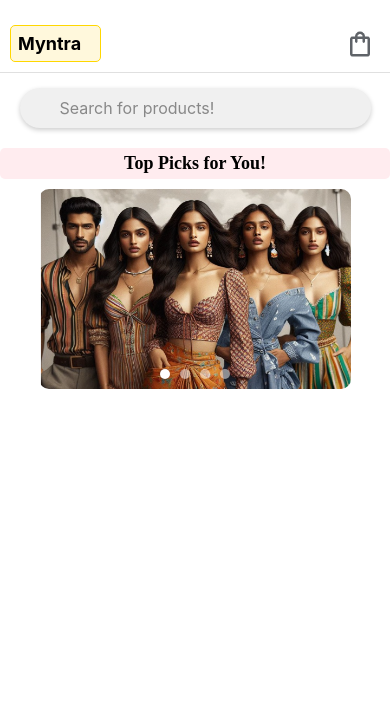
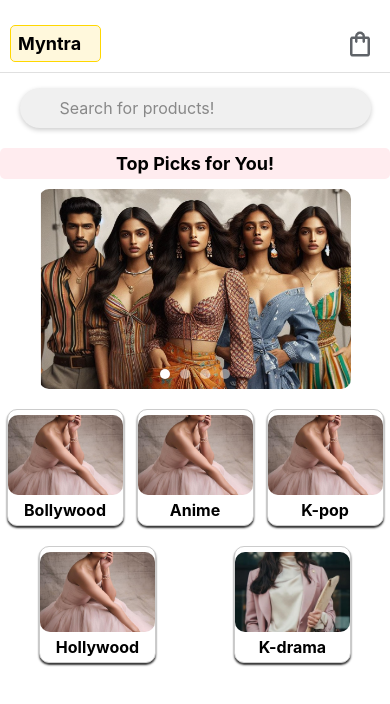
Before and after one commit to kohantikanath/MyntraHackathon, a React Native app: screen /BollywoodScreen in a window 390 px wide. Shown: the top 704 px of the page. Built offline with nearby package versions, Linux system fonts and the light colour scheme; some icons are missing.

Commit message:
Category-Connections-Done

```diff
--- a/src/components/CategoryGrid.js
+++ b/src/components/CategoryGrid.js
@@ -4,12 +4,12 @@ import { View, Text, StyleSheet, TouchableOpacity, Image } from 'react-native';
 import { useNavigation } from '@react-navigation/native';
 
 const categories = [
-  { name: 'Bollywood', screen: 'BollywoodScreen', image: require('../../assets/images/bollywood-banner.png') },
-  { name: 'Anime', screen: 'AnimeScreen', image: require('../../assets/images/anime-banner.png') },
-  { name: 'K-pop', screen: 'KpopScreen', image: require('../../assets/images/kpop-banner.png') },
-  { name: 'C-drama', screen: 'CdramaScreen', image: require('../../assets/images/cdrama-banner.png') },
-  { name: 'Hollywood', screen: 'HollywoodScreen', image: require('../../assets/images/hollywood-banner.png') },
-  { name: 'K-drama', screen: 'KdramaScreen', image: require('../../assets/images/kdrama-banner.png') },
+  { name: 'Bollywood', screen: 'BollywoodScreen', image: require('../../assets/images/bollywood.jpg') },
+  { name: 'Anime', screen: 'AnimeScreen', image: require('../../assets/images/bollywood.jpg') },
+  { name: 'K-pop', screen: 'KpopScreen', image: require('../../assets/images/bollywood.jpg') },
+//   { name: 'C-drama', screen: 'CdramaScreen', image: require('../../assets/images/k-drama.jpg') },
+  { name: 'Hollywood', screen: 'HollywoodScreen', image: require('../../assets/images/bollywood.jpg') },
+  { name: 'K-drama', screen: 'KdramaScreen', image: require('../../assets/images/k-drama.jpg') },
 ];
 
 const CategoryGrid = () => {
--- a/src/navigation/AppNavigator.js
+++ b/src/navigation/AppNavigator.js
@@ -1,8 +1,32 @@
+// // src/navigation/AppNavigator.js
+// import React from 'react';
+// import { createStackNavigator } from '@react-navigation/stack';
+// import SplashScreen from '../screens/SplashScreen';
+// import ThemeSelectionScreen from '../screens/ThemeSelectionScreen';
+
+// const Stack = createStackNavigator();
+
+// const AppNavigator = () => {
+//   return (
+//     <Stack.Navigator screenOptions={{ headerShown: false }}>
+//       <Stack.Screen name="Splash" component={SplashScreen} />
+//       <Stack.Screen name="ThemeSelection" component={ThemeSelectionScreen} />
+//     </Stack.Navigator>
+//   );
+// };
+
+// export default AppNavigator;
 // src/navigation/AppNavigator.js
 import React from 'react';
 import { createStackNavigator } from '@react-navigation/stack';
 import SplashScreen from '../screens/SplashScreen';
 import ThemeSelectionScreen from '../screens/ThemeSelectionScreen';
+import BollywoodScreen from '../screens/BollywoodScreen';
+import AnimeScreen from '../screens/AnimeScreen';
+import KpopScreen from '../screens/KpopScreen';
+// import CdramaScreen from '../screens/CdramaScreen';
+import HollywoodScreen from '../screens/HollywoodScreen';
+import KdramaScreen from '../screens/KdramaScreen';
 
 const Stack = createStackNavigator();
 
@@ -11,6 +35,12 @@ const AppNavigator = () => {
     <Stack.Navigator screenOptions={{ headerShown: false }}>
       <Stack.Screen name="Splash" component={SplashScreen} />
       <Stack.Screen name="ThemeSelection" component={ThemeSelectionScreen} />
+      <Stack.Screen name="BollywoodScreen" component={BollywoodScreen} />
+      <Stack.Screen name="AnimeScreen" component={AnimeScreen} />
+      <Stack.Screen name="KpopScreen" component={KpopScreen} />
+      {/* <Stack.Screen name="CdramaScreen" component={CdramaScreen} /> */}
+      <Stack.Screen name="HollywoodScreen" component={HollywoodScreen} />
+      <Stack.Screen name="KdramaScreen" component={KdramaScreen} />
     </Stack.Navigator>
   );
 };
--- /dev/null
+++ b/src/screens/AnimeScreen.js
@@ -0,0 +1,26 @@
+// src/screens/AnimeScreen.js
+import React from 'react';
+import { View, Text, StyleSheet } from 'react-native';
+
+const AnimeScreen = () => {
+  return (
+    <View style={styles.container}>
+      <Text style={styles.text}>Anime Category</Text>
+    </View>
+  );
+};
+
+const styles = StyleSheet.create({
+  container: {
+    flex: 1,
+    justifyContent: 'center',
+    alignItems: 'center',
+    backgroundColor: '#FFF',
+  },
+  text: {
+    fontSize: 20,
+    fontWeight: 'bold',
+  },
+});
+
+export default AnimeScreen;
--- /dev/null
+++ b/src/screens/BollywoodScreen.js
@@ -0,0 +1,26 @@
+// src/screens/BollywoodScreen.js
+import React from 'react';
+import { View, Text, StyleSheet } from 'react-native';
+
+const BollywoodScreen = () => {
+  return (
+    <View style={styles.container}>
+      <Text style={styles.text}>Bollywood Category</Text>
+    </View>
+  );
+};
+
+const styles = StyleSheet.create({
+  container: {
+    flex: 1,
+    justifyContent: 'center',
+    alignItems: 'center',
+    backgroundColor: '#FFF',
+  },
+  text: {
+    fontSize: 20,
+    fontWeight: 'bold',
+  },
+});
+
+export default BollywoodScreen;
--- /dev/null
+++ b/src/screens/HollywoodScreen.js
@@ -0,0 +1,26 @@
+// src/screens/HollywoodScreen.js
+import React from 'react';
+import { View, Text, StyleSheet } from 'react-native';
+
+const HollywoodScreen = () => {
+  return (
+    <View style={styles.container}>
+      <Text style={styles.text}>Hollywood Category</Text>
+    </View>
+  );
+};
+
+const styles = StyleSheet.create({
+  container: {
+    flex: 1,
+    justifyContent: 'center',
+    alignItems: 'center',
+    backgroundColor: '#FFF',
+  },
+  text: {
+    fontSize: 20,
+    fontWeight: 'bold',
+  },
+});
+
+export default HollywoodScreen;
--- /dev/null
+++ b/src/screens/KdramaScreen.js
@@ -0,0 +1,26 @@
+// src/screens/KdramaScreen.js
+import React from 'react';
+import { View, Text, StyleSheet } from 'react-native';
+
+const KdramaScreen = () => {
+  return (
+    <View style={styles.container}>
+      <Text style={styles.text}>Hollywood Category</Text>
+    </View>
+  );
+};
+
+const styles = StyleSheet.create({
+  container: {
+    flex: 1,
+    justifyContent: 'center',
+    alignItems: 'center',
+    backgroundColor: '#FFF',
+  },
+  text: {
+    fontSize: 20,
+    fontWeight: 'bold',
+  },
+});
+
+export default KdramaScreen;
--- /dev/null
+++ b/src/screens/KpopScreen.js
@@ -0,0 +1,26 @@
+// src/screens/KpopScreen.js
+import React from 'react';
+import { View, Text, StyleSheet } from 'react-native';
+
+const KpopScreen = () => {
+  return (
+    <View style={styles.container}>
+      <Text style={styles.text}>KpopScreen Category</Text>
+    </View>
+  );
+};
+
+const styles = StyleSheet.create({
+  container: {
+    flex: 1,
+    justifyContent: 'center',
+    alignItems: 'center',
+    backgroundColor: '#FFF',
+  },
+  text: {
+    fontSize: 20,
+    fontWeight: 'bold',
+  },
+});
+
+export default KpopScreen;
--- a/src/screens/ThemeSelectionScreen.js
+++ b/src/screens/ThemeSelectionScreen.js
@@ -5,6 +5,7 @@ import { View, Text, StyleSheet } from 'react-native';
 import NavBar from '../components/NavBar';
 import SearchBar from '../components/SearchBar';
 import ImageCarousel from '../components/ImageCarousel';
+import CategoryGrid from '../components/CategoryGrid';
 
 const ThemeSelectionScreen = () => {
   return (
@@ -13,23 +14,12 @@ const ThemeSelectionScreen = () => {
       <SearchBar />
       <Text style={styles.caption}>Top Picks for You!</Text>
       <ImageCarousel />
+      <CategoryGrid />
       {/* Rest of your screen content */}
     </View>
   );
 };
 
-// const styles = StyleSheet.create({
-//   container: {
-//     flex: 1,
-//     backgroundColor: '#FFF',
-//   },
-//   caption: {
-//     fontSize: 18,
-//     fontWeight: 'bold',
-//     textAlign: 'center',
-//     marginVertical: 10,
-//   },
-// });
 const styles = StyleSheet.create({
   container: {
     flex: 1,
@@ -43,7 +33,7 @@ const styles = StyleSheet.create({
     backgroundColor: 'rgba(255, 192, 203, 0.3)', // Light pink tint background
     padding: 5,
     borderRadius: 5,
-    fontFamily: 'Cursive', // Change font to something more attractive
+    // fontFamily: '', // Change font to something more attractive
   },
 });
 export default ThemeSelectionScreen;
```
